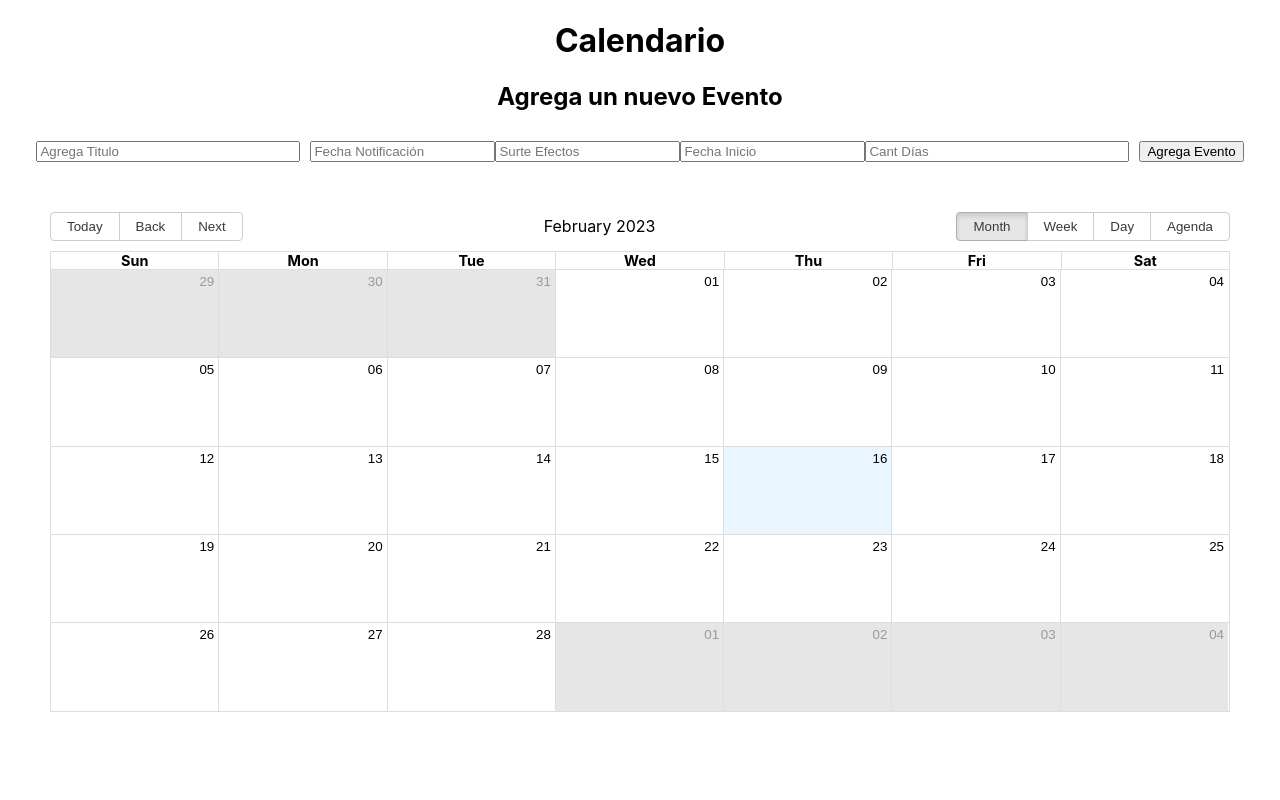
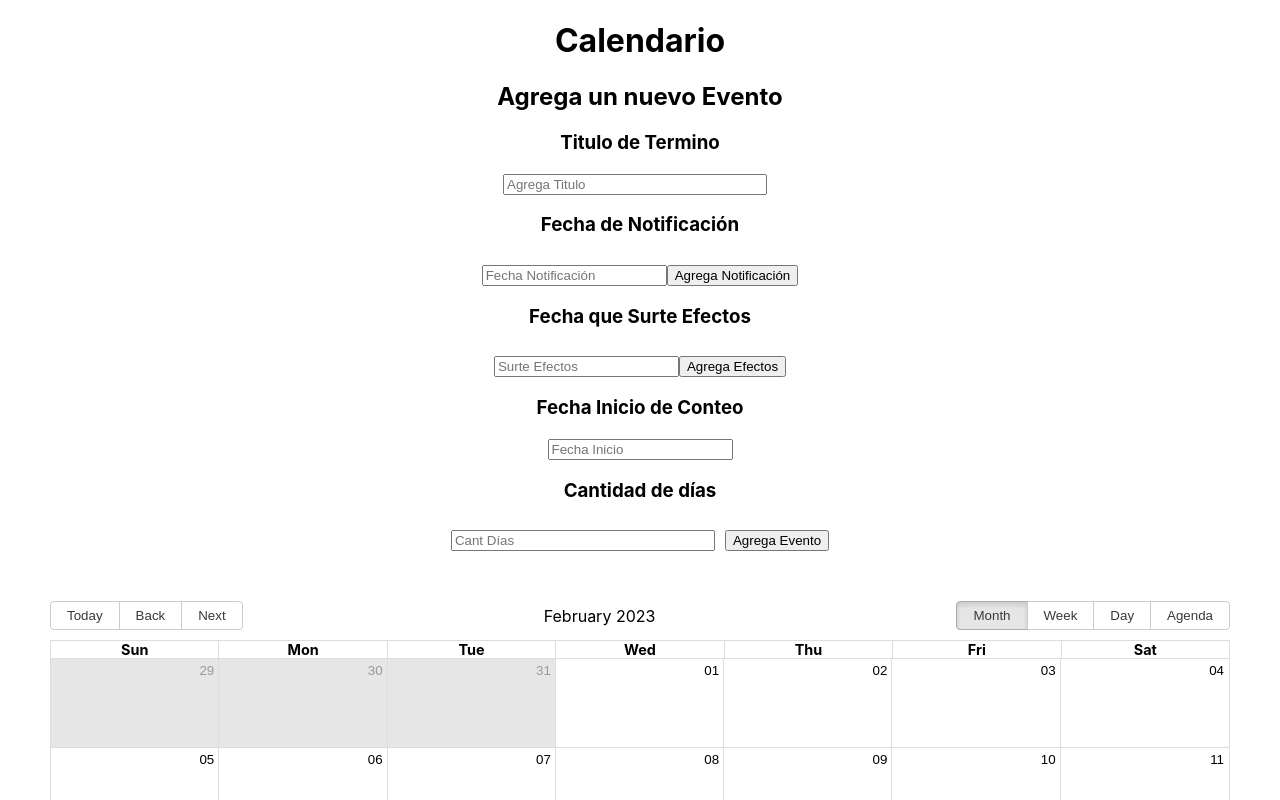
Before and after one commit to alvarodgzz/calendarioTerminos, a React (Create React App) app: page / in a window 1280 px wide. Shown: the top 800 px of the page. Built offline with nearby package versions, Linux system fonts and the light colour scheme.

Commit message:
Add eventos con sus detalles, Notificacion, Surte Efectos, Fecha inicio y cant dias. Falta mas testing

```diff
--- a/src/App.js
+++ b/src/App.js
@@ -5,8 +5,8 @@ import parse from "date-fns/parse";
 import startOfWeek from "date-fns/startOfWeek";
 import getDay from "date-fns/getDay";
 import "react-big-calendar/lib/css/react-big-calendar.css";
-import React, { useState } from "react";
-import DatePicker from "react-datepicker";
+import React, { useState, useEffect } from "react";
+import DatePicker, { getDefaultLocale } from "react-datepicker";
 import "react-datepicker/dist/react-datepicker.css";
 
 // var mongo = require('mongodb');
@@ -33,12 +33,12 @@ const localizer = dateFnsLocalizer({
 })
 
 const events = [
-  {
-    title: "Event 1",
-    allDay: true,
-    start: new Date(2023,1,2),
-    end: new Date(2023,1,7)
-  },
+  // {
+  //   title: "Event 1",
+  //   allDay: true,
+  //   start: new Date(2023,1,2),
+  //   end: new Date(2023,1,7)
+  // },
   // {
   //   title: "Event 2",
   //   allDay: true,
@@ -53,35 +53,71 @@ const events = [
   // }
 ]
 
+const notifications = []
+const efects = []
 
 function App() {
   const [newEvent, setNewEvent] = useState({title: "", start: "", notification: "", efects: "", cantDias: "", end: ""})
-  const [allEvents, setAllEvents] = useState([])
+  const [allEvents, setAllEvents] = useState(events)
 
-  // const [newNotification, setNewNotification] = useState({title: " Notification", start: "", end: ""})
+  const [newNotification, setNewNotification] = useState({title: "", start: "", notification: "", efects: "", cantDias: "", end: ""})
+  const [allNotifications, setAllNotifications] = useState(notifications)
+
+  const [newEfect, setNewEfect] = useState({title: "", start: "", notification: "", efects: "", cantDias: "", end: ""})
+  const [allEfects, setAllEfects] = useState(efects)
 
 
   // function isWeekend(date = new Date()) {
   //   return date.getDay() === 6 || date.getDay() === 0;
   // }
 
-  // // Non functional
-  // function addNotification(d) {
-  //   // var originalObj = newEvent
-  //   // setNewEvent({...newEvent, title: "Notificacion"})
-  //   // setNewEvent({...newEvent, start: newEvent.notification})
-  //   // setNewEvent({...newEvent, end: newEvent.notification})
-  //   // newEvent.title += " Notificacion";
-  //   setAllEvents([...allEvents, {
-  //       title: "Notification",
-  //       start: d,
-  //       end: d
-  //   }])
-  //   // newEvent = originalObj
-  // }
+
+  function handleAddNotification() {
+
+    var notDate = new Date(newEvent.notification);
+
+    newNotification.title = newEvent.title + " N";
+    newNotification.start = notDate;
+    newNotification.end = notDate;
+
+    setAllEvents([
+      ...allEvents,
+      newNotification
+    ])
+
+    setNewNotification({
+      ...newEvent,
+      title: newEvent.title + " N",
+      start: notDate,
+      end: notDate,
+      cantDias: "1"
+    })
+    console.log(newNotification);
+  }
+
+  function handleAddEfects() {
+    var efectDate = new Date(newEvent.efects);
+
+    newEfect.title = newEvent.title + " Ef";
+    newEfect.start = efectDate;
+    newEfect.end = efectDate;
+
+    setAllEvents([
+      ...allEvents,
+      newEfect
+    ])
+
+    setNewEfect({
+      ...newEvent,
+      title: newEvent.title + " Ef",
+      start: efectDate,
+      end: efectDate,
+      cantDias: "1"
+    })
+    console.log(newEfect);
+  }
 
   function handleAddEvent() {
-
     // Conteo Handler
     // Ya se agrega el plazo falta el handling de fines de semana y dias inhabiles. Pendiente tmbn mostrar notificacion y surte efectos
     var endDate = new Date(newEvent.start);
@@ -95,19 +131,31 @@ function App() {
       <h1>Calendario</h1>
       <h2>Agrega un nuevo Evento</h2>
       <div>
+
+        <h3>Titulo de Termino</h3>
+        {/* TITULO Termino */}
         <input type="text" placeholder="Agrega Titulo" style={{width: "20%", marginRight: "10px"}}
           value={newEvent.title} onChange={(e) => setNewEvent({...newEvent, title: e.target.value})}
         />
 
+        <h3>Fecha de Notificación</h3>
+        {/* NOTIFICACION */}
         <DatePicker placeholderText="Fecha Notificación" style={{marginRight: "10px"}}
         selected={newEvent.notification} onChange={(notification) => setNewEvent({...newEvent, notification})} />
+        <button style={{marginTop: "10px"}} onClick={handleAddNotification}> Agrega Notificación </button>
 
+        <h3>Fecha que Surte Efectos</h3>
+        {/* EFECTOS */}
         <DatePicker placeholderText="Surte Efectos" style={{marginRight: "10px"}}
         selected={newEvent.efects} onChange={(efects) => setNewEvent({...newEvent, efects})} />
+        <button style={{marginTop: "10px"}} onClick={handleAddEfects}> Agrega Efectos </button>
 
+        <h3>Fecha Inicio de Conteo</h3>
         <DatePicker placeholderText="Fecha Inicio" style={{marginRight: "10px"}}
         selected={newEvent.start} onChange={(start) => setNewEvent({...newEvent, start})} />
 
+
+        <h3>Cantidad de días</h3>
         <input type="int" placeholder="Cant Días" style={{width: "20%", marginRight: "10px"}}
           value={newEvent.cantDias} onChange={(e) => setNewEvent({...newEvent, cantDias: e.target.value})}
         />
```
